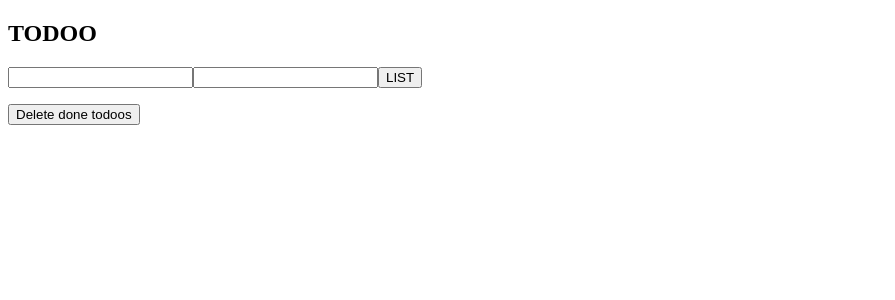
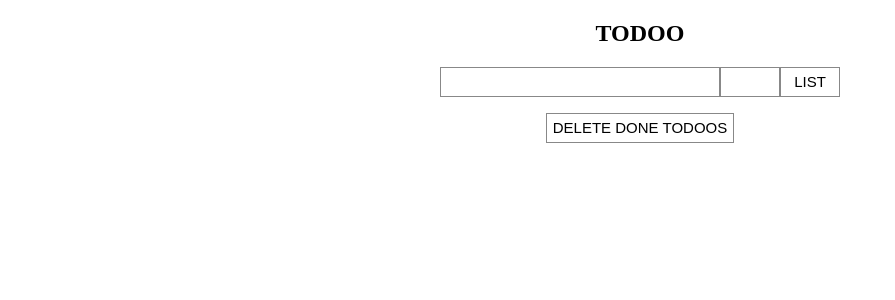
Before and after one commit to xiupos/todoo, a Vue app: page / in a window 1280 px wide. Shown: the top 300 px of the page, without its empty margins (0-895 px from the left). Built offline with nearby package versions, Linux system fonts and the light colour scheme.

Commit message:
made layout

```diff
--- a/src/App.vue
+++ b/src/App.vue
@@ -3,25 +3,37 @@
     <h1>TODOO</h1>
     <div class="todoFormBox">
       <input type="text"
-        v-model="newTodoLabel">
+          v-model="newTodoLabel">
       <input type="number"
-        v-model="newTodoNumber">
+          v-model="newTodoNumber">
       <button v-on:click="makeTodo">LIST</button>
     </div>
     <div class="todoListBox">
       <ul>
-        <li v-for="(todo, key) in todos" :key="key"
-            v-bind:class="{ done: !(todo.value < todo.number)}">
-          "{{todo.label}}"
-          {{todo.value}} / {{todo.number}},
-          {{Math.round(todo.value*100/todo.number * 10) /10 }}%
+        <li v-for="(todo, key) in todos" :key="key">
+          <div class="label"
+              v-bind:class="{ done: !(todo.value < todo.number)}">
+            {{todo.label}}
+          </div>
+          <div class="value"
+              v-bind:class="{ done: !(todo.value < todo.number)}">
+            {{todo.value}}
+          </div>
+          <div class="numb"
+              v-bind:class="{ done: !(todo.value < todo.number)}">
+            {{todo.number}}
+          </div>
+          <div class="prob"
+              v-bind:class="{ done: !(todo.value < todo.number)}">
+            {{Math.round(todo.value*100/todo.number * 10) /10 }}%
+          </div>
           <button v-bind:class="{ disable: !(todo.value < todo.number)}"
               @click="todo.value++;saveTodo()">
-            +
+            ＋
           </button>
           <button v-bind:class="{ disable: todo.value == 0}"
               @click="todo.value--;saveTodo()">
-            -
+            ー
           </button>
         </li>
       </ul>
@@ -77,8 +89,125 @@ export default {
 </script>
 
 <style>
-.done { text-decoration: line-through; }
-.disable {
-  pointer-events: none;
+section {
+  margin: 0 auto;
+  max-width: 400px;
 }
+h1 {
+  text-align: center;
+}
+button {
+  background-color: #fff;
+  border: 1px solid #888;
+}
+button:hover {
+  background-color: #eee;
+}
+input {
+  background-color: #fff;
+  border: 1px solid #888;
+}
+.todoFormBox {
+  display: -webkit-box;
+  display: -ms-flexbox;
+  display: flex;
+     -webkit-box-orient: horizontal;
+  -webkit-box-direction: normal;
+     -ms-flex-direction: row;
+         flex-direction: row;
+  -ms-flex-wrap: wrap;
+      flex-wrap: wrap;
+}
+.todoFormBox input,
+.todoFormBox button {
+  box-sizing: border-box;
+  font-size: 15px;
+  height: 30px;
+  padding: 5px;
+}
+.todoFormBox input[type="text"] {
+   -webkit-box-flex: 1;
+  -ms-flex-positive: 1;
+          flex-grow: 1;
+}
+.todoFormBox input[type="number"] {
+  -ms-flex-preferred-size: 60px;
+               flex-basis: 60px;
+  width: 60px;
+}
+.todoFormBox button {
+  -ms-flex-preferred-size: 60px;
+               flex-basis: 60px;
+  width: 60px;
+}
+.todoListBox {
+  width: 100%;
+}
+.todoListBox ul {
+  list-style: none;
+  padding: 0;
+}
+.todoListBox li {
+  display: -webkit-box;
+  display: -ms-flexbox;
+  display: flex;
+     -webkit-box-orient: horizontal;
+  -webkit-box-direction: normal;
+     -ms-flex-direction: row;
+         flex-direction: row;
+  -ms-flex-wrap: wrap;
+      flex-wrap: wrap;
+  padding: 5px 0;
+}
+.todoListBox div,
+.todoListBox button {
+  box-sizing: border-box;
+  height: 40px;
+}
+.todoListBox div {
+  font-size: 15px;
+  line-height: 40px;
+}
+.todoListBox div.label {
+   -webkit-box-flex: 1;
+  -ms-flex-positive: 1;
+          flex-grow: 1;
+}
+.todoListBox div.value,
+.todoListBox div.numb {
+  -ms-flex-preferred-size: 30px;
+               flex-basis: 30px;
+  width: 30px;
+}
+.todoListBox div.value {
+  padding-right: 5px;
+  text-align: right;
+}
+.todoListBox div.numb::before {
+  content: "/";
+}
+.todoListBox div.prob {
+  -ms-flex-preferred-size: 50px;
+               flex-basis: 50px;
+  padding-right: 5px;
+  text-align: right;
+  width: 50px;
+}
+.todoListBox button {
+  -ms-flex-preferred-size: 40px;
+               flex-basis: 40px;
+  font-size: 15px;
+  width: 40px;
+  text-decoration: none!important;
+}
+.configBox {
+  text-align: center;
+}
+.configBox button {
+  font-size: 15px;
+  height: 30px;
+  text-transform: uppercase;
+}
+.done { color: #ccc; }
+.disable {  pointer-events: none;}
 </style>
```
